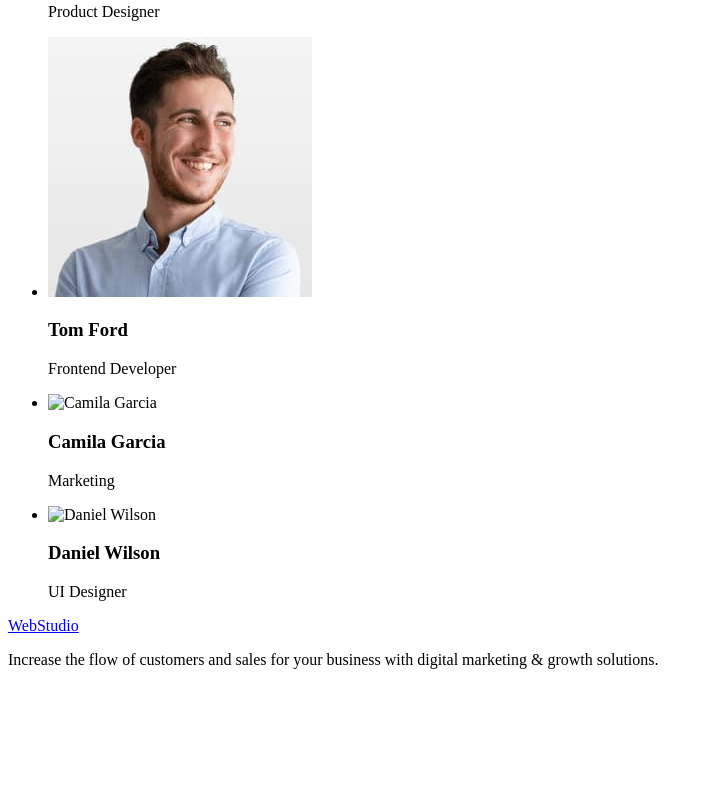
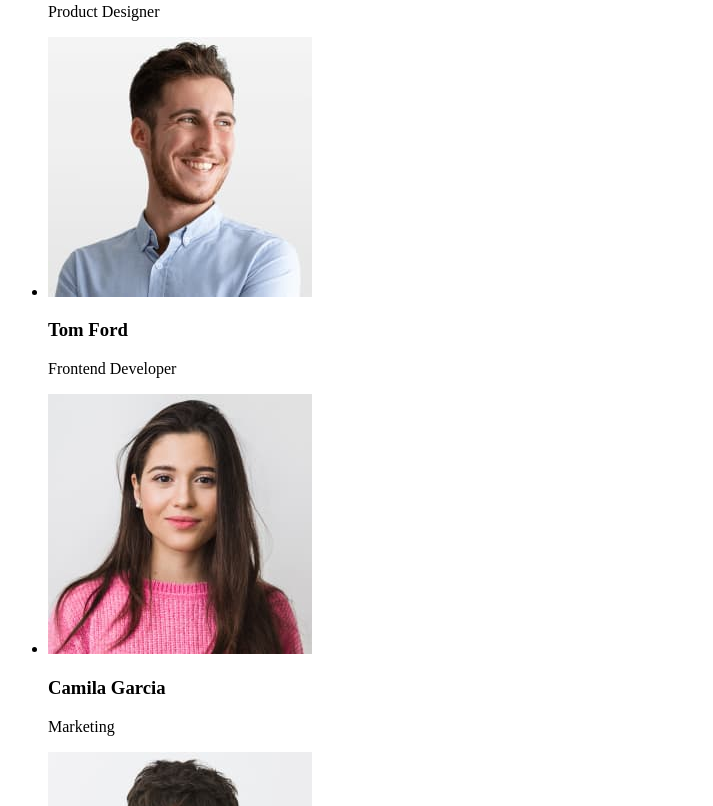
Before and after one commit to RostislavB74/goit-markup-hw-01, a plain HTML site: page index.html in a window 1280 px wide. Shown: the part 1994-2800 px from the top of the page, without its empty margins (0-713 px from the left). Before the commit the page ends 2679 px from the top, so only its background shows below. Drawn offline with Linux system fonts and the light colour scheme.

Commit message:
изменил

```diff
--- a/index.html
+++ b/index.html
@@ -20,7 +20,7 @@
         </nav>
             <ul>
                 <li> <a href="mailto:info@devstudio.com">info@devstudio.com</a></li>
-                <li><a href="tel:+11(000)111-11-11">+11 (000) 111-11-11</a></li>
+                <li><a href="tel:+110001111111">+11(000)111-11-11</a></li>
             </ul>
 
     </header>
@@ -35,11 +35,11 @@
                     <li> <h3>Strategy</h3>
                     <p> Our goal is to identify the business problem to walk away with the perfect and creative solution.</p></li>
                     <li><h3>Punctuality</h3>
-                    <p>Bring the key message to the brand's audience for the best price within the shortest possible time.</p></li>
+                    <p> Bring the key message to the brand's audience for the best price within the shortest possible time.</p></li>
                     <li><h3>Diligence</h3>
-                    <p>Research and confirm brands that present the strongest digital growth opportunities and minimize risk.</p></li>
+                    <p> Research and confirm brands that present the strongest digital growth opportunities and minimize risk.</p></li>
                     <li><h3>Technologies</h3>
-                    <p>Design practice focused on digital experiences. We bring forth a deep passion for problem-solving.</p></li>
+                    <p> Design practice focused on digital experiences. We bring forth a deep passion for problem-solving.</p></li>
                 </ul>
 
             </section>
@@ -70,7 +70,7 @@
                         </div>
                     </li>
                     <li class="card">
-                        <img src="./images/img_12jpg" alt="Camila Garcia" width="264" height="260">
+                        <img src="./images/img_12.jpg" alt="Camila Garcia" width="264" height="260">
                         <div class="content">
                             <h3>Camila Garcia</h3>
 
@@ -78,7 +78,7 @@
                         </div>
                     </li>
                     <li class="card">
-                        <img src="./images/img_13jpg" alt="Daniel Wilson" width="264" height="260">
+                        <img src="./images/img_13.jpg" alt="Daniel Wilson" width="264" height="260">
                         <div class="content">
                             <h3>Daniel Wilson</h3>
 
```
